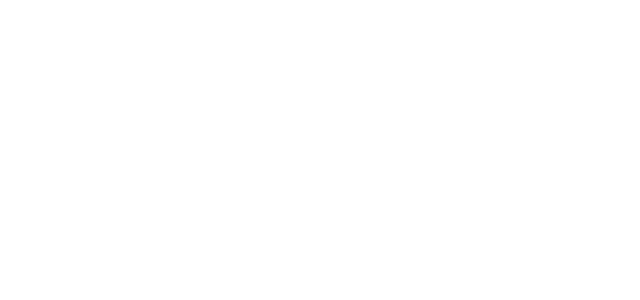
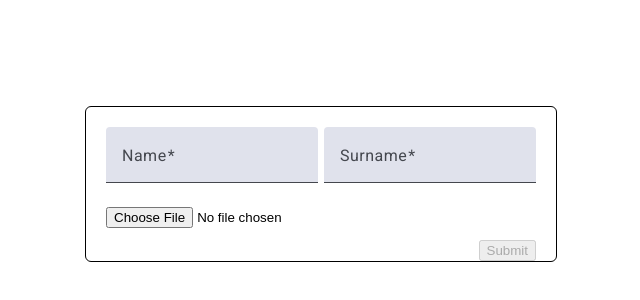
Before and after one commit to dadames01/candidates-portal, an Angular app in the folder frontend/: page / in a window 1280 px wide. Shown: the part 216-516 px from the top of the page, without its empty margins (319-959 px from the left). Built offline with nearby package versions, Linux system fonts and the light colour scheme.

Commit message:
feat: add initial version for candidates form

```diff
--- a/frontend/src/app/app.component.css
+++ b/frontend/src/app/app.component.css
@@ -0,0 +1,32 @@
+.app {
+    display: flex;
+    height: 100%;
+    width: 100%;
+    align-items: center;
+    justify-content: center;
+}
+
+.candidates-form {
+    display: flex;
+    flex-direction: column;
+    gap: 4px;
+    padding: 20px;
+    padding-bottom: 0px;
+    border: 1px solid black;
+    border-radius: 6px;
+}
+
+.candidates-form__field-group {
+    display: flex;
+    gap: 6px;
+    align-items: center;
+}
+
+.candidates-form__file-upload {
+    padding-bottom: 8px;
+}
+
+.candidates-form__submit-button {
+    width: fit-content;
+    align-self: flex-end;
+}
--- a/frontend/src/app/app.component.html
+++ b/frontend/src/app/app.component.html
@@ -1 +1,18 @@
+<div class="app">
+  <form class="candidates-form" [formGroup]="candidatesForm" (ngSubmit)="onSubmit()">
+    <div class="candidates-form__field-group">
+      <mat-form-field>
+        <mat-label>Name</mat-label>
+        <input matInput formControlName="name" required />
+      </mat-form-field>
+      <mat-form-field>
+        <mat-label>Surname</mat-label>
+        <input matInput formControlName="surname" required />
+      </mat-form-field>
+    </div>
+    <input formControlName="otherData" class="candidates-form__file-upload" type="file"
+      (change)="onFileSelected($event)" accept=".xlsx,.xls" required />
+    <button class="candidates-form__submit-button" type="submit" [disabled]="!candidatesForm.valid">Submit</button>
+  </form>
+</div>
 <router-outlet />
--- a/frontend/src/app/app.component.ts
+++ b/frontend/src/app/app.component.ts
@@ -1,12 +1,29 @@
 import { Component } from '@angular/core';
 import { RouterOutlet } from '@angular/router';
+import { FormControl, ReactiveFormsModule, FormGroup } from '@angular/forms';
+import { MatFormFieldModule } from '@angular/material/form-field';
+import { MatInputModule } from '@angular/material/input';
+
+
 
 @Component({
   selector: 'app-root',
-  imports: [RouterOutlet],
+  imports: [RouterOutlet, ReactiveFormsModule, MatFormFieldModule, MatInputModule],
   templateUrl: './app.component.html',
   styleUrl: './app.component.css'
 })
 export class AppComponent {
-  title = 'frontend';
+  candidatesForm = new FormGroup({
+    name: new FormControl(''),
+    surname: new FormControl(''),
+    otherData: new FormControl('')
+  })
+
+  onFileSelected(event: any) {
+    console.log(event)
+  }
+
+  onSubmit() {
+
+  }
 }
```
